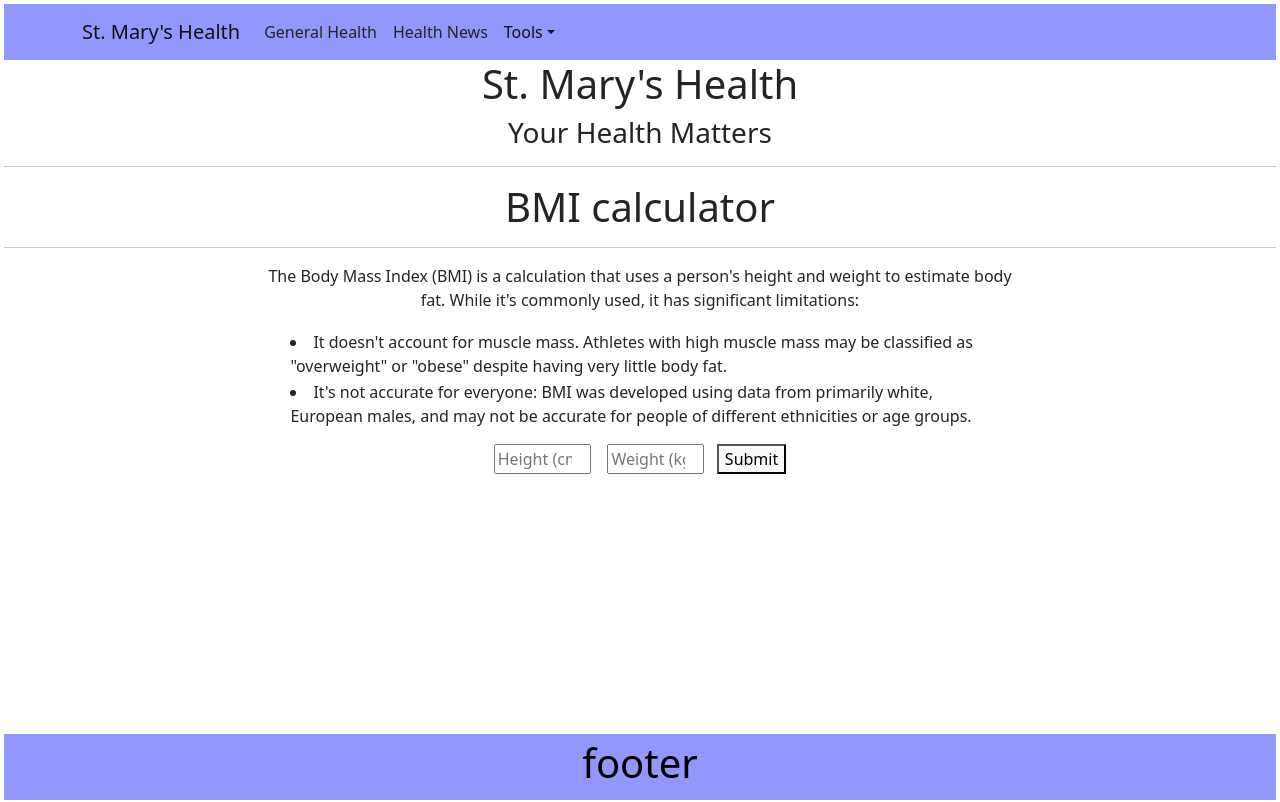
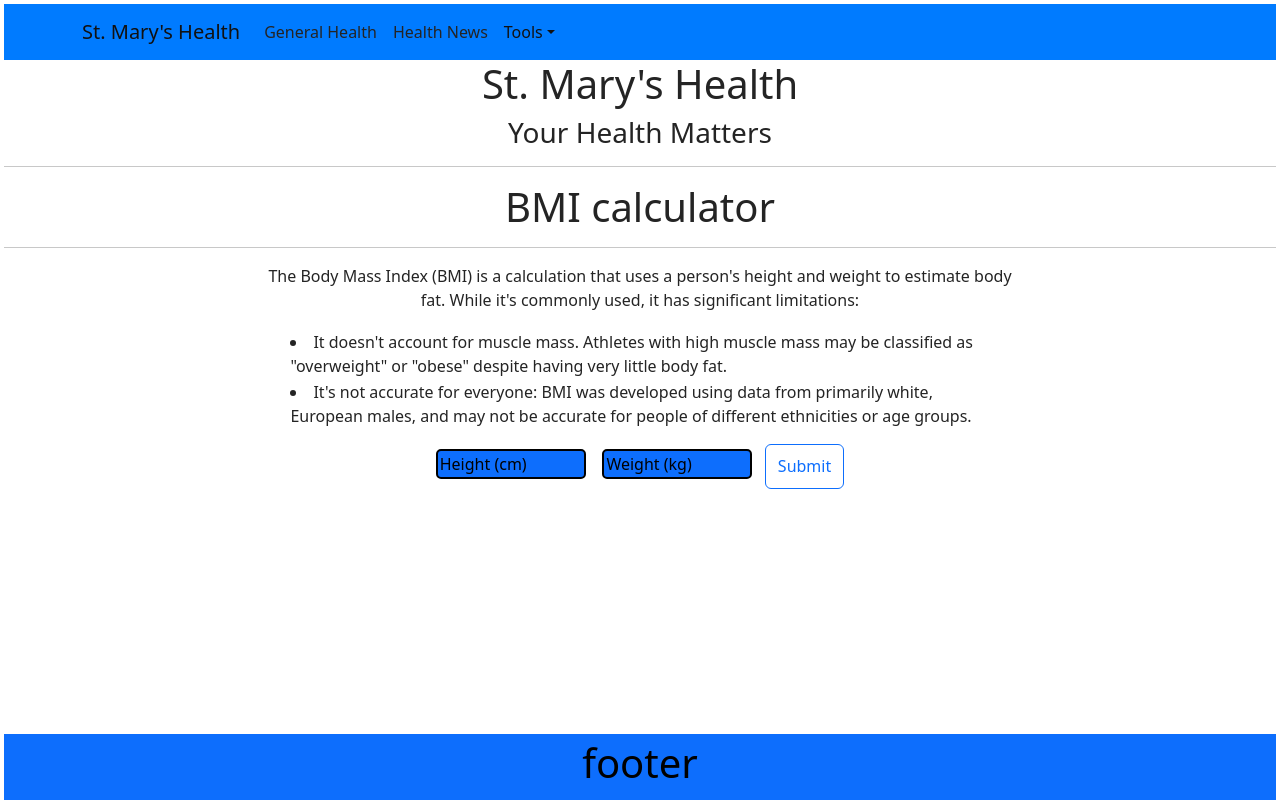
Before and after one commit to LvnDev/stmarys-health-web, a React (Vite) app in the folder stmaryshealth/: page /bmicalculator in a window 1280 px wide. Built offline with nearby package versions, Linux system fonts and the light colour scheme.

Commit message:
made a mistake on BMI calculator where it refreshes every time user clicks submit on the button. i added bootstrap and my own css for button and input

```diff
--- a/stmaryshealth/src/App.css
+++ b/stmaryshealth/src/App.css
@@ -22,7 +22,10 @@ main {
   flex: 1; /* Push footer to bottom */
 }
 
-
+button {
+  background-color: #242424;
+  color: white;
+}
 
 body{
   background-color: #242424;
@@ -41,6 +44,7 @@ body{
     color: #747bff;
   }
   button {
+    color: black;
     background-color: #f9f9f9;
   }
 }
--- a/stmaryshealth/src/components/footer/footer.css
+++ b/stmaryshealth/src/components/footer/footer.css
@@ -18,7 +18,7 @@
         position: sticky;
         bottom: 0;
         width: 100%;
-        background-color: #9297fc;
+        background-color: #0d6efd;
         color: black;
         text-align: center;
     }
--- a/stmaryshealth/src/components/navbar/navbar.css
+++ b/stmaryshealth/src/components/navbar/navbar.css
@@ -33,7 +33,7 @@
 
   @media (prefers-color-scheme: light) {
     .navbar-custom {
-        background-color: #9297fc;
+        background-color: #007bff;
       }
 
       .navbar-custom .navbar-brand a {
@@ -49,13 +49,13 @@
       }
       .navbar-custom .dropdown-menu {
         color: #111111;
-        background-color: #9297fc !important;
+        background-color: #007bff !important;
       }
       .navbar-custom a:hover {
         color: #ffffff;
       }
 .navbar-custom .dropdown-menu .dropdown-item:hover {
-    background-color: #656dfa !important;
+    background-color: #6db2fc !important;
     border-radius: 2px;
   }
 
--- a/stmaryshealth/src/pages/bmi/bmi.css
+++ b/stmaryshealth/src/pages/bmi/bmi.css
@@ -2,3 +2,30 @@
     margin-right: 20%;
     margin-left: 20%;
 }
+input{
+    width: 150px;
+    background-color: #222;
+    color: white;
+    border-radius: 5px;
+    border-style:solid;
+    border-color: white;
+}
+Button{
+    height: 45px;
+}
+::placeholder{
+    color: white;
+  }
+@media (prefers-color-scheme: light) {
+    input{
+        width: 150px;
+        background-color: #0d6efd;
+        color: white;
+        border-radius: 5px;
+        border-style:solid;
+        border-color: black;
+    }
+    ::placeholder{
+        color: black;
+      }
+}
--- a/stmaryshealth/src/pages/bmi/bmi.jsx
+++ b/stmaryshealth/src/pages/bmi/bmi.jsx
@@ -1,5 +1,5 @@
 import { useState } from "react";
-import { Button, Flex } from "antd";
+import Button from 'react-bootstrap/Button';
 import { InputNumber } from 'antd';
 import './bmi.css';
 
@@ -68,14 +68,16 @@ function bmi() {
                             onChange={(e) => setWeight(e.target.value)}
                         />
                         &nbsp; &nbsp;
-                        <button
-                            type="primary"
+                        <Button
+                            variant="outline-primary"
                             onClick={(e) => {
                                 e.preventDefault();
                                 CalculateBMI();
-                            }} >
+                            }}
+                        >
                             Submit
-                        </button>
+                        </Button>
+
                         <br />
                         {bmi && (
                             <div className="mt-4 text-center">
```
